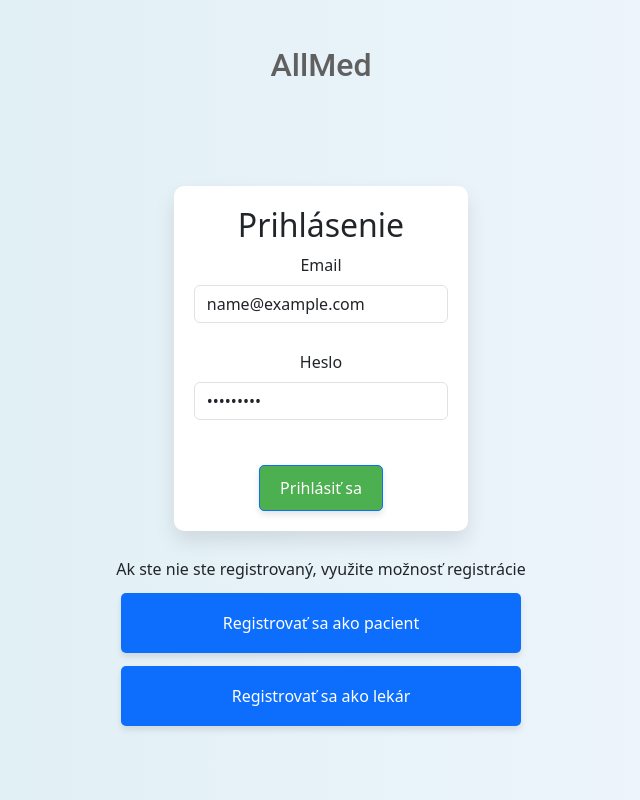
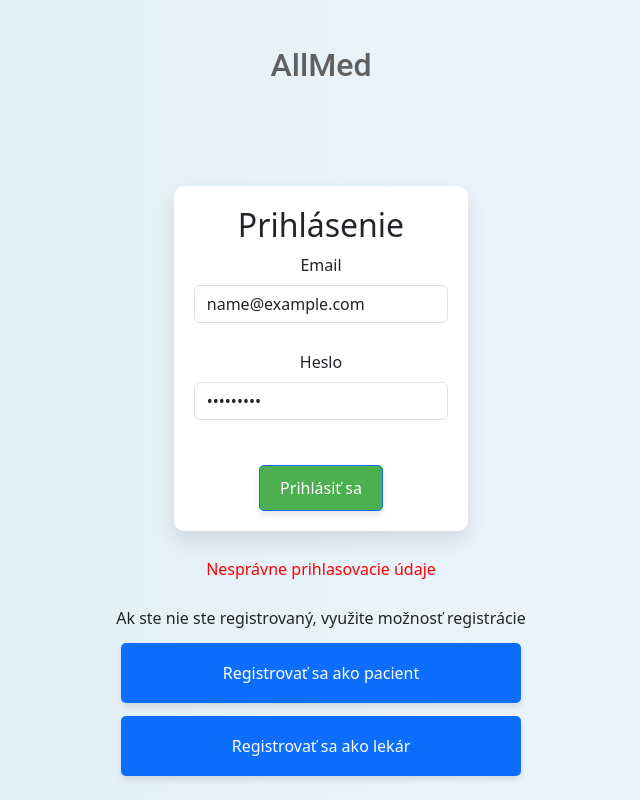
Before and after one commit to AllMedDev/AllMed, a React (Create React App) app in the folder frontend/: page / in a window 1280 px wide. Both pictures are taken after typing "name@example.com", "Sample123" into the empty fields and a click on the button "Prihlásiť sa". Shown: the whole page, without its empty margins (319-959 px from the left). Built offline with nearby package versions, Linux system fonts and the light colour scheme; no server answers.

Commit message:
add invalid login msg

```diff
--- a/frontend/src/pages/Login/Login.css
+++ b/frontend/src/pages/Login/Login.css
@@ -68,6 +68,11 @@
     margin-top: 1%;
 }
 
+.invalid-login {
+    color: red;
+    margin-top: 2%;
+}
+
 .regs-separator {
     margin-top: 2%;
 }
--- a/frontend/src/pages/Login/Login.js
+++ b/frontend/src/pages/Login/Login.js
@@ -2,19 +2,16 @@ import React, { useState } from 'react';
 import { Form, Row, Col, Button } from 'react-bootstrap';
 
 import axios from 'axios';
-import { API_URL_BASE, API_URL_LOGIN, API_URL_POST_DOCTOR } from '../../constants/ApiUrls';
-import { SITE_URL_HOME, SITE_URL_LOGIN, SITE_URL_PROFILE, SITE_URL_REGISTRATION_DOCTOR, SITE_URL_REGISTRATION_PATIENT } from '../../constants/SiteUrls';
+import { API_URL_BASE } from '../../constants/ApiUrls';
+import { SITE_URL_PROFILE, SITE_URL_REGISTRATION_DOCTOR, SITE_URL_REGISTRATION_PATIENT } from '../../constants/SiteUrls';
 
 import './Login.css';
-import App from '../../App';
-
-
-
 
 const api = axios.create({baseURL: API_URL_BASE, withCredentials: true});
 
+const LoginPage = () => {
+    const [isValidDataInput, setValidDataInput] = useState(null);
 
-const LoginPage = () => {
     const [formData, setFormData] = useState({
         email: '',
         password: '',
@@ -43,11 +40,11 @@ const LoginPage = () => {
         if (Object.keys(validationErrors).length === 0) {
             api.post('/login', formData)
             .then((response) => {
-                if (response.statusText == "OK") {
+                if (response.statusText === "OK") {
                     window.location.href = SITE_URL_PROFILE
                 }
             })
-            .catch((error) => console.error('Error sending data:', error));
+            .catch((error) => setValidDataInput(false));
         }
     };
 
@@ -100,6 +97,7 @@ const LoginPage = () => {
                     </Row>
                 </Form>
             </div>
+            {isValidDataInput === false && (<span className="invalid-login">Nesprávne prihlasovacie údaje</span>)}
             <span className="regs-separator">Ak ste nie ste registrovaný, využite možnosť registrácie</span>
             <Button variant="primary" type="button" className="doctor-reg-button" onClick={handlePatientRegistrationButtonClick}>
                 Registrovať sa ako pacient
```
